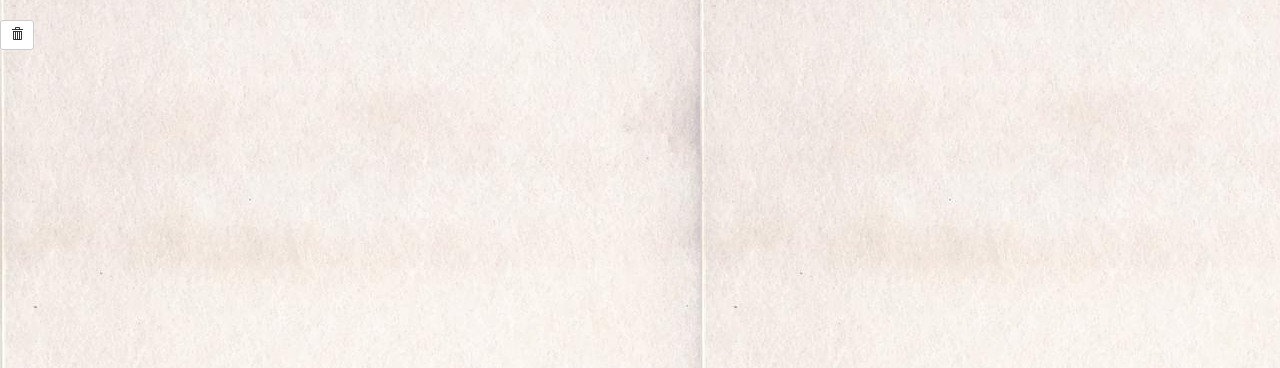
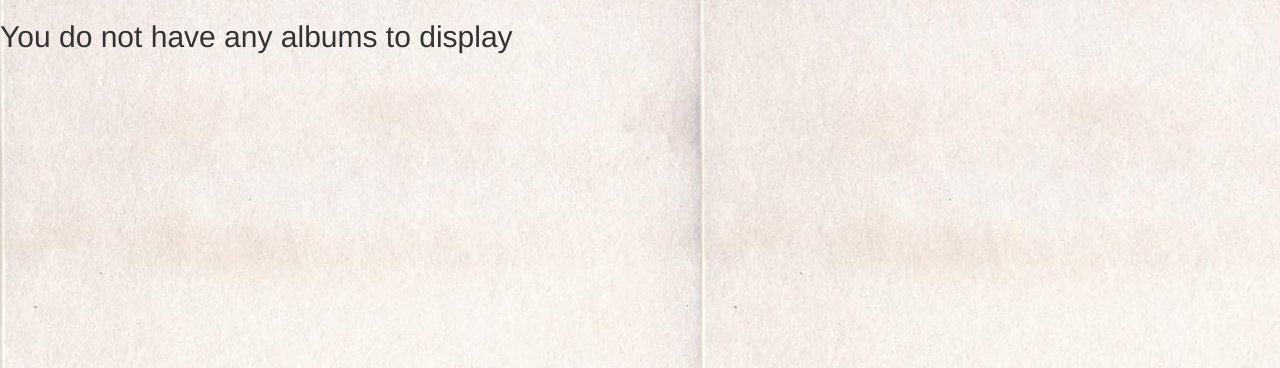
Before and after one commit to MrRedPoison/website, a Django app: page /music/ in a window 1280 px wide. Shown: the part 52-420 px from the top of the page. Run offline with Django 3.2, Linux system fonts and the light colour scheme; data that the repository does not hold is empty; some libraries are stand-ins or nearby versions.

Commit message:
Video 33

```diff
--- a/music/models.py
+++ b/music/models.py
@@ -6,7 +6,7 @@ class Album(models.Model):
     artist = models.CharField(max_length=250)
     album_title = models.CharField(max_length=500)
     genre = models.CharField(max_length=100)
-    album_logo = models.CharField(max_length=1000)
+    album_logo = models.FileField()
 
     def get_absolute_url(self):
         return reverse('music:details', kwargs={'pk': self.pk})
--- a/music/templates/music/index.html
+++ b/music/templates/music/index.html
@@ -1,18 +1,48 @@
 {% extends 'music/base.html' %}
+{% block albums_active %}active{% endblock %}
 
 {% block body %}
+    {% if all_albums %}
+        <div class="albums-container container-fluid ">
 
-        <ul>
-            {% for album in object_list %}
-                <li><a href="{% url 'music:details' album.id %}">{{ album.album_title }}</a></li>
-            {% endfor %}
-        </ul>
-    <form action="{% url 'music:album-delete' album.id %}" method="post" style="display: inline">
-        {% csrf_token %}
-        <input type="hidden" name="album_id" value="{{ album.id }}"/>
-        <button type="submit" class="btn btn-default btn-sm">
-            <span class="glyphicon glyphicon-trash"></span>
-        </button>
-    </form>
+            <div class="row">
 
+                {% for album in all_albums %}
+
+                    <div class="col-sm-4 col-lg-2">
+                        <div class="thumbnail">
+
+                            <!-- Album Logo -->
+                            <a href="{% url 'music:detail' album.id %}">
+                                <img src="{{ album.album_logo.url }}" class="img-responsive"><br/>
+                            </a>
+
+                            <div class="caption">
+                                <h2>{{album.album_title}}</h2>
+                                <h4>{{album.artist}}</h4>
+
+                                <!-- Details -->
+                                <a href="{% url 'music:detail' album.id %}"><button type="button" class="btn btn-success btn-sm" style="margin-top:5px;" >View Details</button></a>
+                                <!-- Delete -->
+                                <form method="post" action="{% url 'music:album-delete' album.id %}" style="display:inline">
+                                    {% csrf_token %}
+                                    <button type="submit" class="btn btn-outline-secondary btn-sm" style="margin-top:5px;" >
+                                        <span class="fa fa-trash" aria-hidden="true">D</span>
+                                    </button>
+                                </form>
+                                <a href="{% url 'music:album-update' album.id %}">
+                                    <button type="button" class="btn btn-outline-secondary btn-sm" style="margin-top:5px;" >
+                                        <span class="fa fa-pencil" aria-hidden="true">E</span>
+                                    </button>
+                                </a>
+
+                            </div>
+                        </div>
+                    </div>
+                {% endfor %}
+            </div><br/><br/><br/><br/>
+        </div>
+    {% else %}
+        <h2>You do not have any albums to display</h2>
+    {% endif %}
 {% endblock %}
--- a/website/settings.py
+++ b/website/settings.py
@@ -120,3 +120,6 @@ USE_TZ = True
 # https://docs.djangoproject.com/en/2.0/howto/static-files/
 
 STATIC_URL = '/static/'
+
+MEDIA_ROOT = os.path.join(BASE_DIR, 'media')
+MEDIA_URL = '/media/'
```
Also changed, not shown: db.sqlite3.
